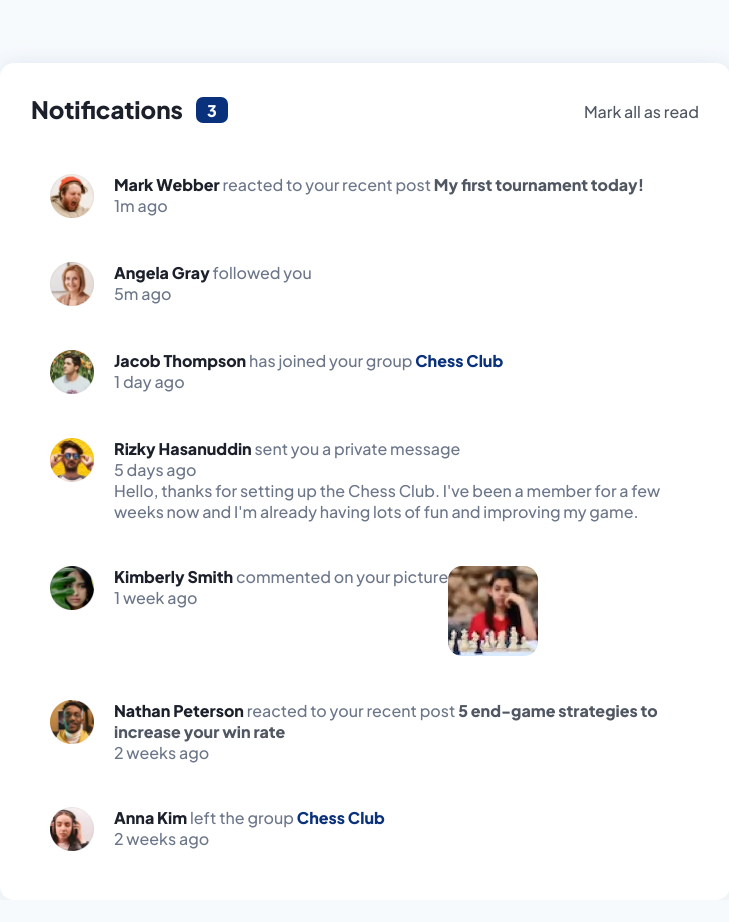
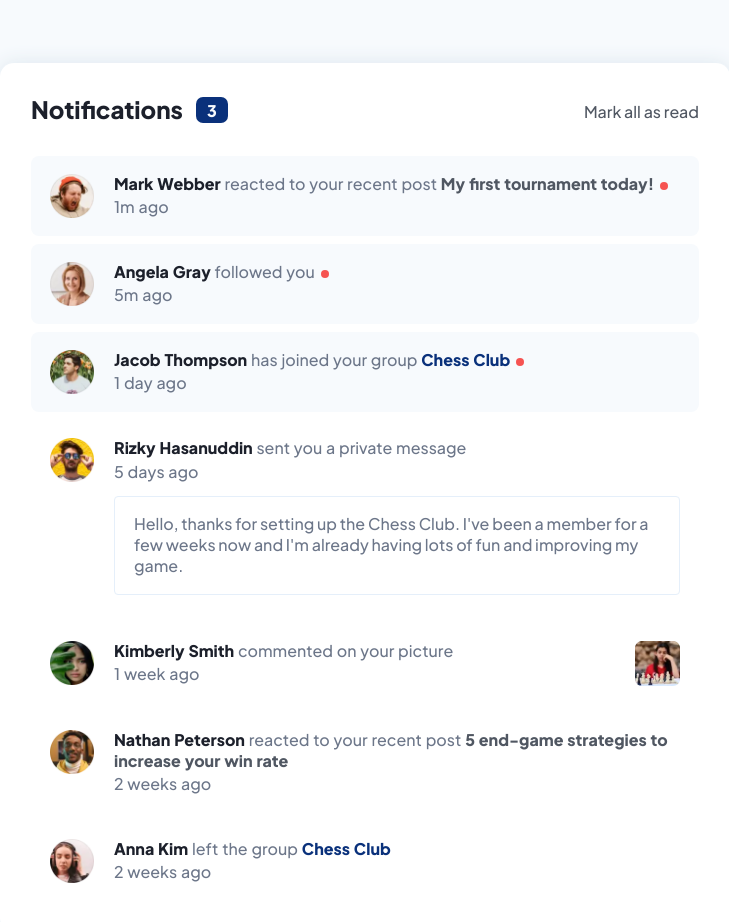
Before and after one commit to Himanshu-196018/notification-page-with-animation, a React (Vite) app: page / in a window 1280 px wide. Shown: the top 922 px of the page, without its empty margins (275-1004 px from the left). Before the commit the page ends 900 px from the top, so only its background shows below. Built offline with nearby package versions, Linux system fonts and the light colour scheme.

Commit message:
styling component part 3

```diff
--- a/src/components/Comment.jsx
+++ b/src/components/Comment.jsx
@@ -2,7 +2,7 @@ import ProfilePic from "./ProfilePic";
 
 const Comment = ({ data }) => {
   return (
-    <div className="flex-container">
+    <div className={`flex-container ${data.read ? "" : "bg-unread"}`}>
       <ProfilePic picUrl={data.profilePic} />
       <div className="notification-content">
         <p>
@@ -12,9 +12,9 @@ const Comment = ({ data }) => {
           {data.message}
           {data.read ? "" : <span className="unread"></span>}
         </p>
-        <p>{data.time}</p>
+        <p className="time">{data.time}</p>
       </div>
-      <a href="#">
+      <a className="pictures" href="#">
         <img src={"./public/images/" + data.picture} />
       </a>
     </div>
--- a/src/components/GroupNotify.jsx
+++ b/src/components/GroupNotify.jsx
@@ -2,7 +2,7 @@ import ProfilePic from "./ProfilePic";
 
 const GroupNotify = ({ data }) => {
   return (
-    <div className="flex-container">
+    <div className={`flex-container ${data.read ? "" : "bg-unread"}`}>
       <ProfilePic picUrl={data.profilePic} />
       <div className="notification-content">
         <p>
@@ -15,7 +15,7 @@ const GroupNotify = ({ data }) => {
           </a>
           {data.read ? "" : <span className="unread"></span>}
         </p>
-        <p>{data.time}</p>
+        <p className="time">{data.time}</p>
       </div>
     </div>
   );
--- a/src/components/PrivateMessage.jsx
+++ b/src/components/PrivateMessage.jsx
@@ -2,7 +2,7 @@ import ProfilePic from "./ProfilePic";
 
 const PrivateMessage = ({ data }) => {
   return (
-    <div className="flex-container">
+    <div className={`flex-container ${data.read ? "" : "bg-unread"}`}>
       <ProfilePic picUrl={data.profilePic} />
       <div className="notification-content">
         <p>
@@ -12,8 +12,8 @@ const PrivateMessage = ({ data }) => {
           {data.message}
           {data.read ? "" : <span className="unread"></span>}
         </p>
-        <p>{data.time}</p>
-        <div>{data.privateMessage}</div>
+        <p className="time">{data.time}</p>
+        <div className="dm">{data.privateMessage}</div>
       </div>
     </div>
   );
--- a/src/components/ReactToPost.jsx
+++ b/src/components/ReactToPost.jsx
@@ -2,7 +2,7 @@ import ProfilePic from "./ProfilePic";
 
 const ReactToPost = ({ data }) => {
   return (
-    <div className="flex-container">
+    <div className={`flex-container ${data.read ? "" : "bg-unread"}`}>
       <ProfilePic picUrl={data.profilePic} />
       <div className="notification-content">
         <p>
@@ -12,7 +12,7 @@ const ReactToPost = ({ data }) => {
           {data.message} <a href="#">{data.postName}</a>
           {data.read ? "" : <span className="unread"></span>}
         </p>
-        <p>{data.time}</p>
+        <p className="time">{data.time}</p>
       </div>
     </div>
   );
--- a/src/components/Request.jsx
+++ b/src/components/Request.jsx
@@ -2,7 +2,7 @@ import ProfilePic from "./ProfilePic";
 
 const Request = ({ data }) => {
   return (
-    <div className="flex-container">
+    <div className={`flex-container ${data.read ? "" : "bg-unread"}`}>
       <ProfilePic picUrl={data.profilePic} />
       <div className="notification-content">
         <p>
@@ -12,7 +12,7 @@ const Request = ({ data }) => {
           {data.message}
           {data.read ? "" : <span className="unread"></span>}
         </p>
-        <p>{data.time}</p>
+        <p className="time">{data.time}</p>
       </div>
     </div>
   );
--- a/src/styles/index.css
+++ b/src/styles/index.css
@@ -23,6 +23,19 @@
   color: var(--very-dark-blue);
 }
 
+.bg-unread {
+  background-color: var(--very-light-grayish-blue);
+}
+
+.unread {
+  margin-left: 6px;
+  width: 8px;
+  height: 8px;
+  border-radius: 50%;
+  display: inline-block;
+  background-color: var(--red);
+}
+
 html {
   font-size: 62.5%;
 }
@@ -39,7 +52,7 @@ body {
 }
 
 img {
-  /* width: 100%; */
+  width: 100%;
   display: block;
 }
 
@@ -114,6 +127,9 @@ ul {
 
 .notification-content {
   margin-left: 2rem;
+  word-spacing: 1px;
+  line-height: 1.3;
+  flex-grow: 1;
 }
 
 a {
@@ -125,3 +141,20 @@ a {
 .imp {
   color: var(--blue);
 }
+
+.time {
+  margin-top: 2.5px;
+}
+
+.dm {
+  margin-block: 1.4rem 0.2rem;
+  padding: 1.7rem 1.9rem;
+  border: 1px solid var(--light-grayish-blue1);
+  border-radius: 4px;
+  word-spacing: 0;
+}
+
+.pictures {
+  width: 4.5rem;
+  justify-self: flex-end;
+}
```
